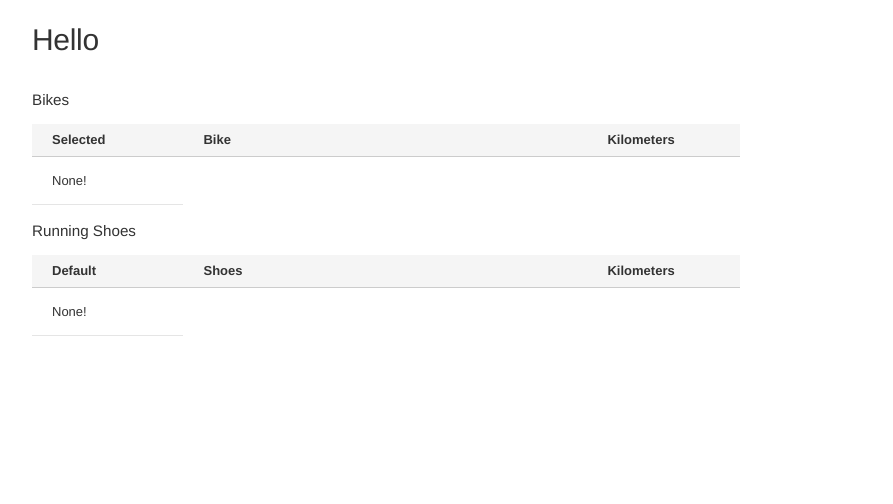
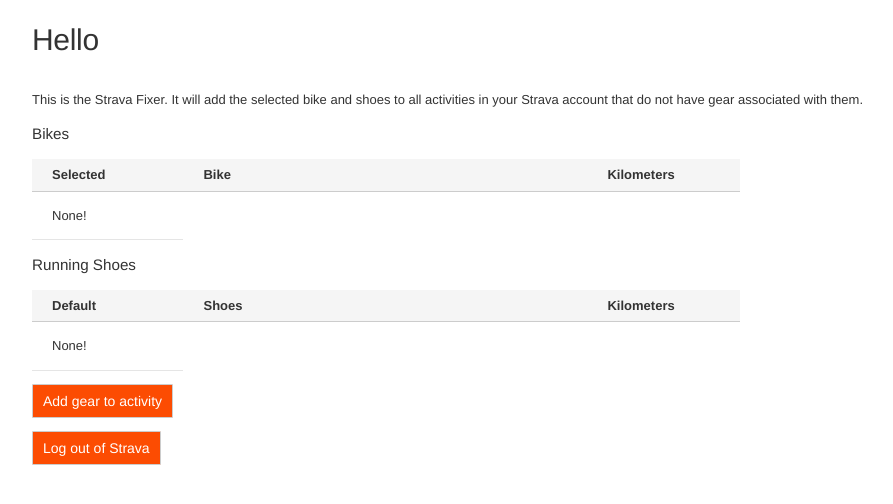
Before and after one commit to shenki/strava-fixer, a Flask app: template templates/main.html in a window 1280 px wide. Shown: the top 504 px of the page, without its empty margins (18-911 px from the left). Run offline with Flask 2, Linux system fonts and the light colour scheme; the template is opened without the code that fills it, so the values that code supplies are empty; parts of the project's set-up code (start-up, migrations or seed data) failed here and were passed over; some libraries are stand-ins or nearby versions.

Commit message:
Add detail to main page
The gear selection buttons now work, and the links and buttons are
styled similar to the Strava website.

Signed-off-by: Joel Stanley <joel@jms.id.au>

```diff
--- a/static/style.css
+++ b/static/style.css
@@ -1,3 +1,7 @@
+a {
+  text-decoration: none;
+}
+
 h1 h2 h3 h4 {
   -webkit-font-smoothing: antialiased;
   font-smoothing: antialiased;
@@ -54,6 +58,11 @@
   background-color: #f5f5f5;
 }
 
+tr a {
+  color: #007fb6;
+  text-decoration: none;
+}
+
 .content {
   width: 60%;
 }
@@ -83,3 +92,35 @@
   -o-transition: none;
   -ms-transition: none;
 }
+
+.button {
+  background-color: #fc4c02;
+  border-color: #fc4c02;
+  text-align: center;
+  color: #fff;
+  text-shadow: none;
+
+  border: 1px solid #ccc;
+  border-radius: 1px;
+  cursor: pointer;
+  display: inline-block;
+  line-height: 1;
+  position: relative;
+  white-space: nowrap;
+  -moz-box-sizing: border-box;
+  box-sizing: border-box;
+  font-size: 14px;
+  min-height: 34px;
+  padding: 9px 10px;
+  -webkit-touch-callout: none;
+  -webkit-user-select: none;
+  -khtml-user-select: none;
+  -moz-user-select: none;
+  -ms-user-select: none;
+  user-select: none;
+  transition: border-color 0.1s linear,background 0.1s linear,color 0.1s linear;
+  -webkit-transition: border-color 0.1s linear,background 0.1s linear,color 0.1s linear;
+  -moz-transition: border-color 0.1s linear,background 0.1s linear,color 0.1s linear;
+  -o-transition: border-color 0.1s linear,background 0.1s linear,color 0.1s linear;
+  -ms-transition: border-color 0.1s linear,background 0.1s linear,color 0.1s linear;
+}
--- a/templates/main.html
+++ b/templates/main.html
@@ -1,23 +1,39 @@
 <!DOCTYPE html>
 <head>
-
+<title>Strava Fixer</title>
 <link rel="stylesheet" type="text/css" href="{{ url_for('static', filename='style.css') }}">
 
 <script src="http://code.jquery.com/jquery-1.11.0.js"></script>
 <script type="text/javascript">
-$( document ).ready( function(){
+$( document ).ready(
+    function(){
     $('.bikes').on('click','.radio-button',function () {
-      $('.radio-button').removeClass('selected');
+      $('.bikes .radio-button').removeClass('selected');
       $(this).addClass('selected')
       });
-    });
+    }
+);
+
+$( document ).ready(
+    function(){
+    $('.shoes').on('click','.radio-button',function () {
+      $('.shoes .radio-button').removeClass('selected');
+      $(this).addClass('selected')
+      });
+    }
+);
+
 </script>
-<title>Joel's Strava Fixer</title>
 
 </head>
 
 {% block body %}
 <h1>Hello {{ athlete.firstname }} </h1>
+
+<p>
+This is the Strava Fixer. It will add the selected bike and shoes to all
+activities in your Strava account that do not have gear associated with them.
+</p>
 
 <div class="content">
 
@@ -34,9 +50,9 @@
     <tbody>
 
     {% for bike in athlete.bikes %}
-    <tr class="active {{'%s' % 'default' if bike.primary}}" data-id="{{bike.id}}">
+    <tr class="{{'%s' % 'default' if bike.primary}}" data-id="{{bike.id}}">
       <td>
-        <a class="default-bike radio-button {{'%s' % 'selected' if bike.primary}}" data-id="{{bike.id}}"></a>
+        <a class="radio-button {{'%s' % 'selected' if bike.primary}}" data-id="{{bike.id}}"></a>
       </td>
       <td><a href="/bikes/{{bike.id}}">{{ bike.name }}</a></td>
       <td>{{ bike.distance }}</td>
@@ -62,9 +78,9 @@
     <tbody>
 
     {% for shoe in athlete.shoes %}
-    <tr class="active  {{'%s' % 'default' if shoe.primary}}" data-id="{{shoe.id}}">
+    <tr class="{{'%s' % 'default' if shoe.primary}}" data-id="{{shoe.id}}">
       <td>
-        <a class="default-shoes radio-button  {{'%s' % 'selected' if shoe.primary}}" data-id="{{shoe.id}}"></a>
+        <a class="radio-button {{'%s' % 'selected' if shoe.primary}}" data-id="{{shoe.id}}"></a>
       </td>
       <td><a href="/shoes/{{shoe.id}}">{{ shoe.name }}</a></td>
       <td>{{ shoe.distance }}</td>
@@ -77,6 +93,14 @@
   </table>
 </div>
 
+<p>
+<a href="{{ url_for('update') }}" class="button">Add gear to activity</a>
+</p>
+
+<p>
+<a href="{{ url_for('logout') }}" class="button">Log out of Strava</a>
+</p>
+
 </div>
 
 {% endblock %}
```
